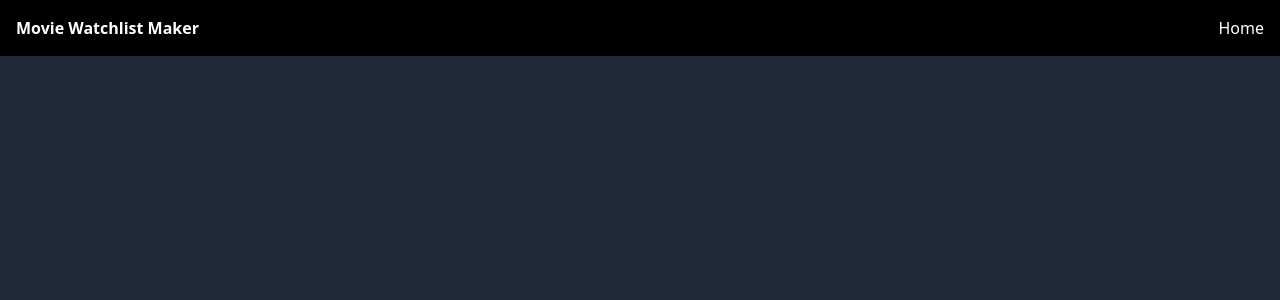
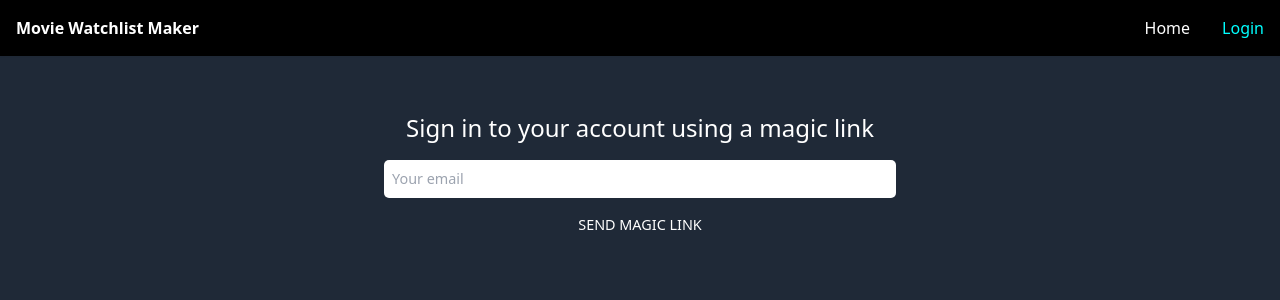
Before and after one commit to Kaatorii/moviedb-playlist, a Nuxt app: page /login in a window 1280 px wide. Shown: the top 300 px of the page. Built offline with nearby package versions, Linux system fonts and the light colour scheme; no server answers.

Commit message:
adding user logins things

```diff
--- a/components/MovieCard.vue
+++ b/components/MovieCard.vue
@@ -26,6 +26,8 @@
     })
 
     const config = useRuntimeConfig();
+
+    // Getting the imagine URL for movie image
     const imgURL = computed(() => props.movie?.poster_path != null ?
                                 `${config.public.imgBaseUrl}/${props.movie.poster_path}` :
                                 'https://www.themoviedb.org/assets/2/v4/logos/v2/blue_square_2-d537fb228cf3ded904ef09b136fe3fec72548ebc1fea3fbbd1ad9e36364db38b.svg')
--- a/layouts/default.vue
+++ b/layouts/default.vue
@@ -5,6 +5,8 @@
                 <NuxtLink to="/" class="font-bold">Movie Watchlist Maker</NuxtLink>
                 <ul class="flex gap-4">
                     <li><NuxtLink to="/">Home</NuxtLink></li>
+                    <li><NuxtLink to="/watchlist" v-if="user">My Watchlist</NuxtLink></li>
+                    <li><NuxtLink to="/login" v-if="!user">Login</NuxtLink></li>
                 </ul>
             </nav>
         </header>
@@ -16,8 +18,8 @@
     </div>
 </template>
 
-<script setup>
-
+<script setup lang="ts">
+    const user = useSupabaseUser();
 </script>
 
 <style scoped>
--- a/nuxt.config.ts
+++ b/nuxt.config.ts
@@ -2,7 +2,8 @@
 export default defineNuxtConfig({
     modules: [
         '@nuxtjs/tailwindcss',
-        '@vueuse/nuxt'
+        '@vueuse/nuxt',
+        '@nuxtjs/supabase',
     ],
 
     runtimeConfig: {
--- a/package.json
+++ b/package.json
@@ -12,6 +12,7 @@
     "nuxt": "^3.2.3"
   },
   "dependencies": {
+    "@nuxtjs/supabase": "^0.3.1",
     "@vueuse/nuxt": "^9.13.0",
     "dotenv": "^16.0.3"
   }
--- a/pages/index.vue
+++ b/pages/index.vue
@@ -25,16 +25,21 @@
     const searchTerm = ref('');
     const page = ref(1);
 
+    // Hides the "Previous" button if page count is 1
     const disabledPrevious = computed(() => {
         return page.value === 1;
     })
 
+    // Hides the "Next" button at the end of query pages
     const disabledNext = computed(() => {
         return page.value + 1 === data.value?.total_pages;
     })
 
+    // Temporary variable to store the search query
+    // Debouncing the search function to avoid requesting too many times from API
     const debouncedSearchTerm = refDebounced(searchTerm, 700);
 
+    // Calling the query
     const url = computed(() => {
         return `api/movies/search?query=${debouncedSearchTerm.value}&page=${page.value}`
     })
--- /dev/null
+++ b/pages/login.vue
@@ -0,0 +1,56 @@
+<template>
+  <form class="max-w-lg mx-auto mt-10" @submit.prevent="handleLogin">
+      <div class="col-8">
+          <h1 class="text-2xl text-white text-center">Sign in to your account using a magic link</h1>
+          <div class="mt-4 text-center">
+              <input class="inputField text-black" type="email" placeholder="Your email" v-model="email" />
+
+              <input type="submit" class="button" :value="loading ? 'Loading' : 'Send magic link'"
+                  :disabled="loading" />
+          </div>
+      </div>
+  </form>
+</template>
+
+<script setup>
+const supabase = useSupabaseClient()
+const loading = ref(false)
+const email = ref("")
+
+//authentication using supabase plugin
+const handleLogin = async () => {
+  try {
+      loading.value = true
+      const { error } = await supabase.auth.signInWithOtp({ email: email.value })
+      if (error) throw error
+      alert("Check your email for the login link!")
+  } catch (error) {
+      alert(error.message)
+  } finally {
+      loading.value = false
+  }
+}
+</script>
+
+<style scoped>
+.inputField {
+  width: 100%;
+  border-radius: 5px;
+  border: var(1px solid #333);
+  padding: 8px;
+  font-size: 0.9rem;
+  background-color: var(#101010);
+  color: var(#fff);
+}
+
+.button {
+  color: var(#fff);
+  display: inline-block;
+  text-align: center;
+  padding: 1rem 1rem;
+  cursor: pointer;
+  font-size: 0.9rem;
+  text-transform: uppercase;
+}
+
+</style>
--- a/pages/movies/[id].vue
+++ b/pages/movies/[id].vue
@@ -32,6 +32,7 @@
 
     const { data } = await useFetch<Movie>(`/api/movies/${movieId.value}`);
 
+    // Getting the imagine URL for movie image
     const imgUrl = computed(() => data.value?.poster_path ?
         `${config.public.imgBaseUrl}/${data.value?.poster_path}` :
         'https://www.themoviedb.org/assets/2/v4/logos/v2/blue_square_2-d537fb228cf3ded904ef09b136fe3fec72548ebc1fea3fbbd1ad9e36364db38b.svg');
--- /dev/null
+++ b/pages/watchlist.vue
@@ -0,0 +1,40 @@
+<template>
+    <div>
+        <footer class="container mx-auto p4 flex justify-between">
+            <ul class="flex gap-4">
+                <li class="text-lg text-red">
+                    <button type="button" @click="signOut">
+                        Sign Out
+                    </button>
+                </li>
+            </ul>
+        </footer>
+    </div>
+</template>
+
+<script setup>
+    definePageMeta({
+        middleware: ['auth']
+    })
+
+
+    const user = useSupabaseUser();
+    const loading = ref(true);
+    const supabaseAuth = useSupabaseAuthClient();
+
+    async function signOut() {
+    try {
+        loading.value = true
+        let { error } = await supabaseAuth.auth.signOut()
+        if (error) throw error
+    } catch (error) {
+        alert(error.message)
+    } finally {
+        loading.value = false
+    }
+    }
+</script>
+
+<style lang="scss" scoped>
+
+</style>
```
Also changed, not shown: middleware/auth.ts (added, +8 -0 lines), 2 other files (tests, documents, lock files or other folders).
